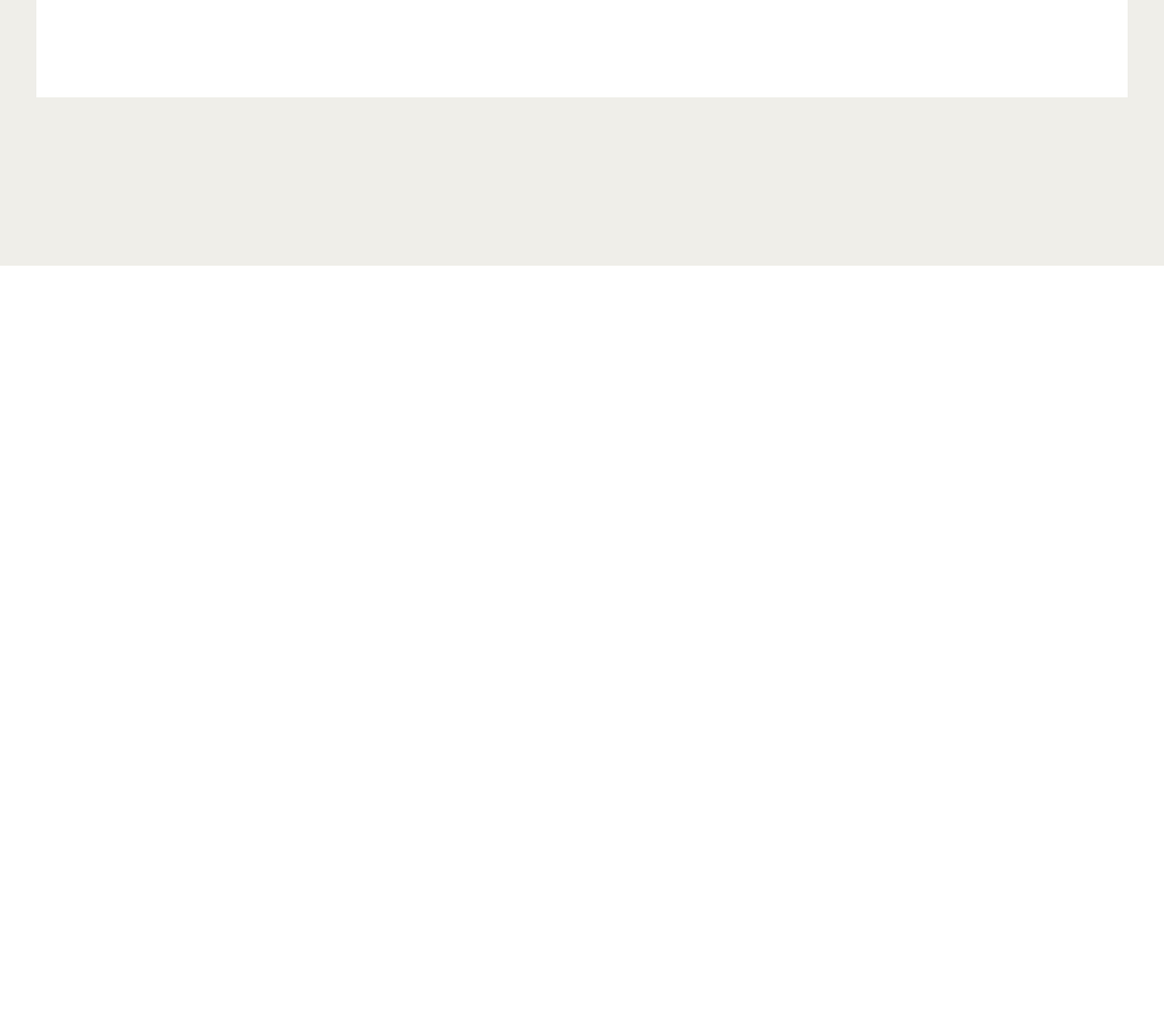
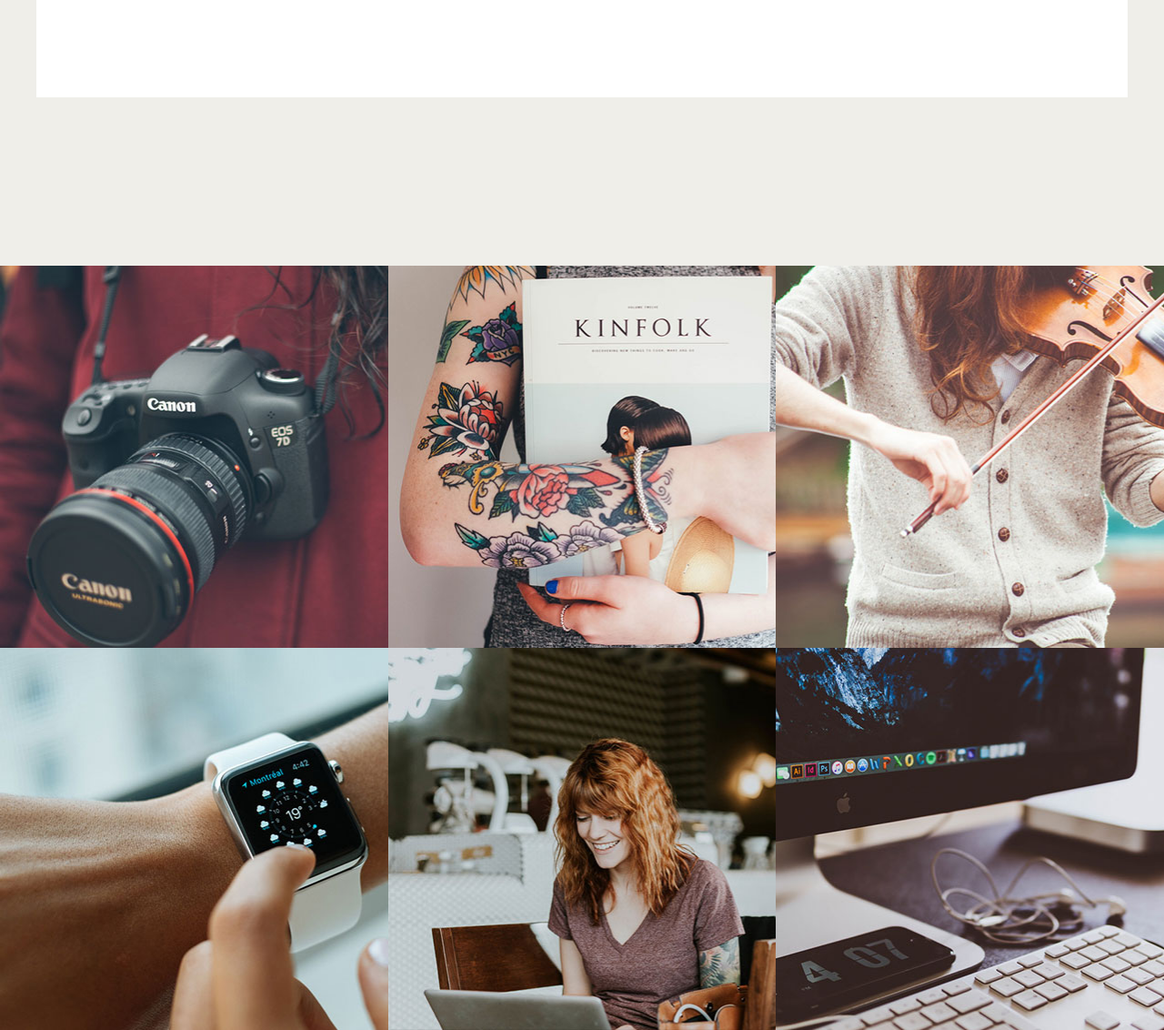
Before and after one commit to K-Wilczynska/Moonspeak, a website: page index.html in a window 1280 px wide. Shown: the part 1531-2663 px from the top of the page at 91% size. Before the commit the page ends 1823 px from the top, so only its background shows below. Drawn offline with nearby package versions, Linux system fonts and the light colour scheme; files that its build step writes are made by us from their sources.

Commit message:
portfolio gallery section

```diff
--- a/index.html
+++ b/index.html
@@ -49,8 +49,8 @@
                     Lorem ipsum dolor sit amet, consectetur adipiscing
                     elit, sed do eiusmod tempor incididunt ut labore
                 </p>
-        </div>
-    </div>
+        </div> <!-- container home-intro-text-wrapper -->
+    </div> <!-- .home-feature-bg -->
 </section>
 
 
@@ -74,13 +74,77 @@
                         View project
                     </button>
                 </a>
+            </div> <!-- portfolio-intro -->
+        </div> <!-- portfolio-intro-wrapper -->
+    </div> <!-- container custom-portfolio-container -->
+</section>
 
-            </div>
+<!-- --------------- PORTFOLIO GALLERY --------------- -->
 
-        </div>
+<section>
+    <div class="container-fluid">
+        <div class="portfolio-gallery">
+            <div class="portfolio-gallery-wrapper row">
+
+                <div class="portfolio-gallery-item col-lg-4 col-sm-6 col-xs-12">
+                    <a href="#">
+                        <div class="portfolio-thumbnail project1">
+                            <div class="portfolio-overlay">
+                                <span> Lorem Ipsum</span>
+                            </div>
+                        </div>
+                    </a>
+                </div>
+                <div class="portfolio-gallery-item col-lg-4 col-sm-6 col-xs-12">
+                    <a href="#">
+                        <div class="portfolio-thumbnail project2">
+                            <div class="portfolio-overlay">
+                                <span> Lorem Ipsum</span>
+                            </div>
+                        </div>
+                    </a>
+                </div>
+                <div class="portfolio-gallery-item col-lg-4 col-sm-6 col-xs-12">
+                    <a href="#">
+                        <div class="portfolio-thumbnail project3">
+                            <div class="portfolio-overlay">
+                                <span> Lorem Ipsum</span>
+                            </div>
+                        </div>
+                    </a>
+                </div>
+                <div class="portfolio-gallery-item col-lg-4 col-sm-6 col-xs-12">
+                    <a href="#">
+                        <div class="portfolio-thumbnail project4">
+                            <div class="portfolio-overlay">
+                                <span> Lorem Ipsum</span>
+                            </div>
+                        </div>
+                    </a>
+                </div>
+                <div class="portfolio-gallery-item col-lg-4 col-sm-6 col-xs-12">
+                    <a href="#">
+                        <div class="portfolio-thumbnail project5">
+                            <div class="portfolio-overlay">
+                                <span> Lorem Ipsum</span>
+                            </div>
+                        </div>
+                    </a>
+                </div>
+                <div class="portfolio-gallery-item col-lg-4 col-sm-6 col-xs-12">
+                    <a href="#">
+                        <div class="portfolio-thumbnail project6">
+                            <div class="portfolio-overlay">
+                                <span> Lorem Ipsum</span>
+                            </div>
+                        </div>
+                    </a>
+                </div>
+
+            </div> <!-- portfolio-gallery-wrapper -->
+        </div> <!-- portfolio-gallery -->
     </div>
 </section>
-
 
 
 <script src="https://code.jquery.com/jquery-3.2.1.slim.min.js"
--- /dev/null
+++ b/scss/_portfolio_gallery.scss
@@ -0,0 +1,71 @@
+.portfolio-gallery-item{
+    margin: 0;
+    padding: 0;
+
+    a{
+        display: block;
+        text-decoration: none;
+    }
+}
+
+.portfolio-thumbnail{
+    height: 260px;
+}
+
+.portfolio-overlay{
+    width: 100%;
+    height: 100%;
+    display: flex;
+    align-items: center;
+
+    span{
+        display: none;
+    }
+
+    &:hover{
+        background-color: rgba(0, 0, 0, 0.7);
+        transition: 0.5s ease;
+
+        span{
+            width: 100%;
+            color: #fff;
+            text-transform: uppercase;
+            font-weight: 300;
+            font-size: 18px;
+            display: inline;
+            text-align: center;
+        }
+    }
+}
+
+.project1{
+    background: url("../img/portfolio_1.jpg") no-repeat left/cover;
+}
+.project2{
+    background: url("../img/portfolio_2.jpg") no-repeat left/cover;
+}
+.project3{
+    background: url("../img/portfolio_3.jpg") no-repeat left/cover;
+}
+.project4{
+    background: url("../img/portfolio_4.jpg") no-repeat left/cover;
+}
+.project5{
+    background: url("../img/portfolio_5.jpg") no-repeat left/cover;
+}
+.project6{
+    background: url("../img/portfolio_6.jpg") no-repeat left/cover;
+}
+
+
+@media screen and (min-width: 768px){
+    .portfolio-thumbnail{
+        height: 315px;
+    }
+}
+
+@media screen and (min-width: 1200px){
+    .portfolio-thumbnail{
+        height: 420px;
+    }
+}
--- a/scss/style.scss
+++ b/scss/style.scss
@@ -1,3 +1,4 @@
+@import "portfolio_gallery";
 @import "portfolio_intro";
 @import "home_feature";
 @import "nav";
```
Also changed, not shown: img/buttons.jpg (added), img/portfolio_1.jpg (added), img/portfolio_2.jpg (added), img/portfolio_3.jpg (added), img/portfolio_4.jpg (added), img/portfolio_5.jpg (added), img/portfolio_6.jpg (added).
